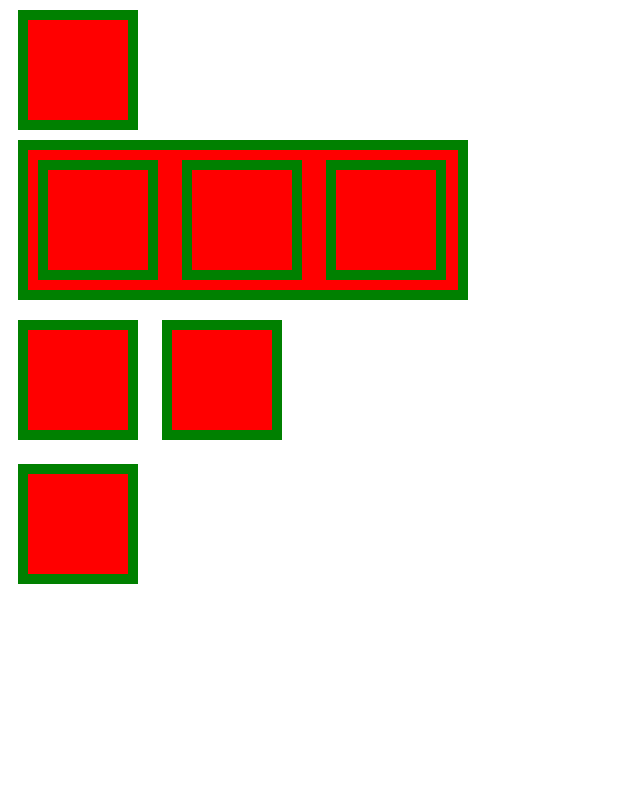
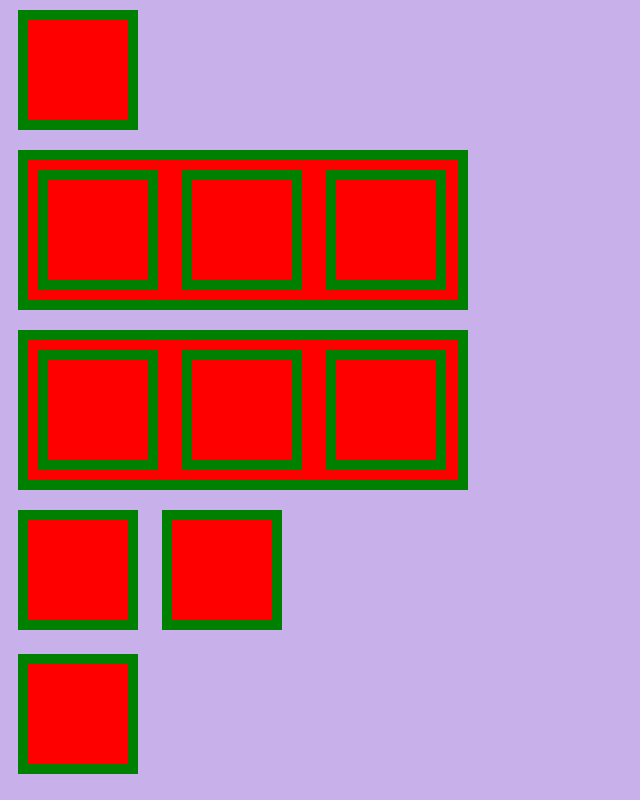
Before and after one commit to grissel182/OchoCajas, a plain HTML site: page index.html in a window 1280 px wide. Shown: the whole page, without its empty margins (0-640 px from the left). Drawn offline with Linux system fonts and the light colour scheme.

Commit message:
con fondo

```diff
--- a/index.html
+++ b/index.html
@@ -7,6 +7,11 @@
 </head>
 <body>
 	<div></div>
+		<div class="fondo inline">
+			<div class="inline"></div>
+			<div class="inline"></div>
+			<div class="inline"></div>
+		</div>
 		<div class="fondo">
 			<div class="inline"></div>
 			<div class="inline"></div>
--- a/style.css
+++ b/style.css
@@ -12,3 +12,5 @@ div{
 .inline{
 	display: inline-block;
 }
+body{
+	background-color: rgba(118, 60, 204, 0.4);
```
